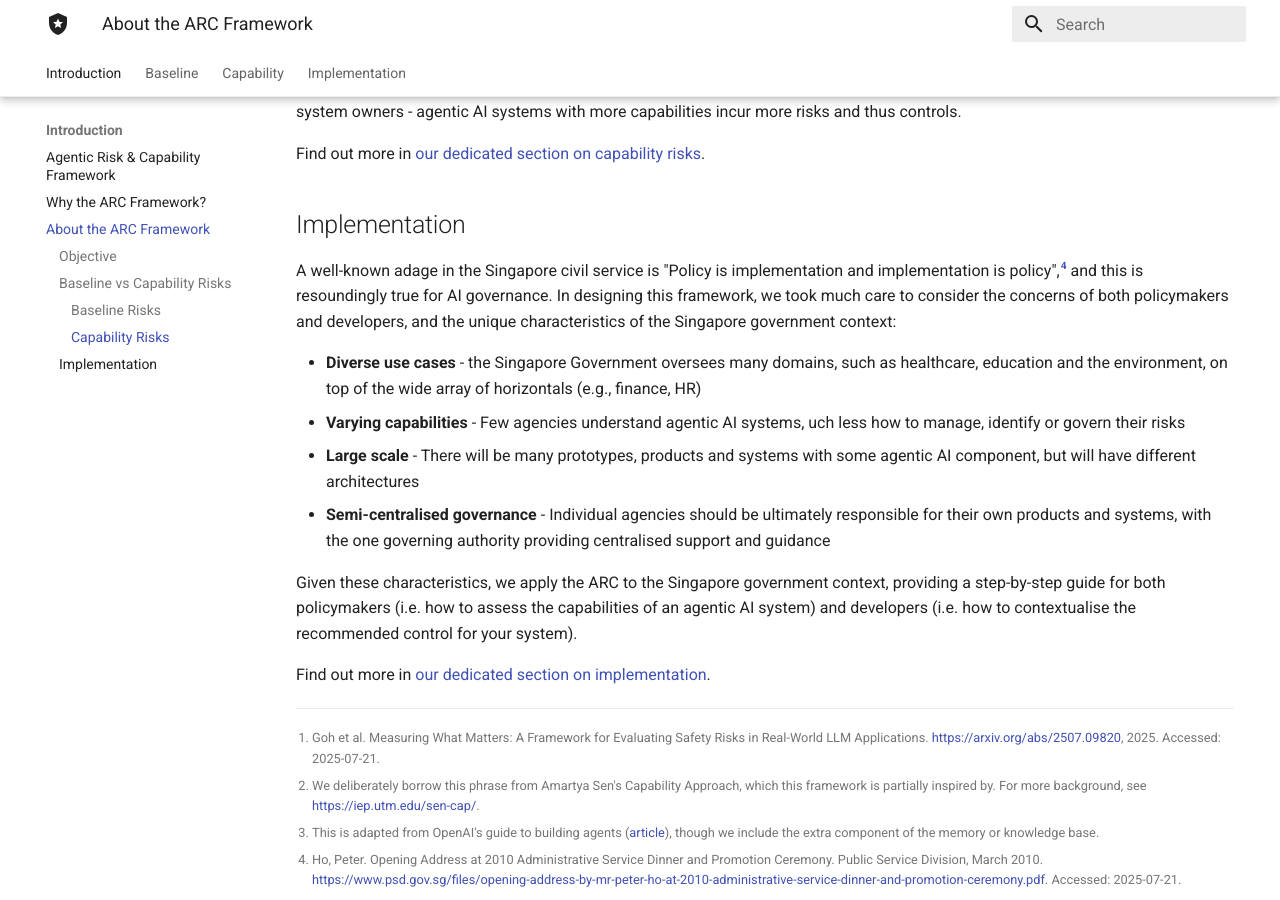
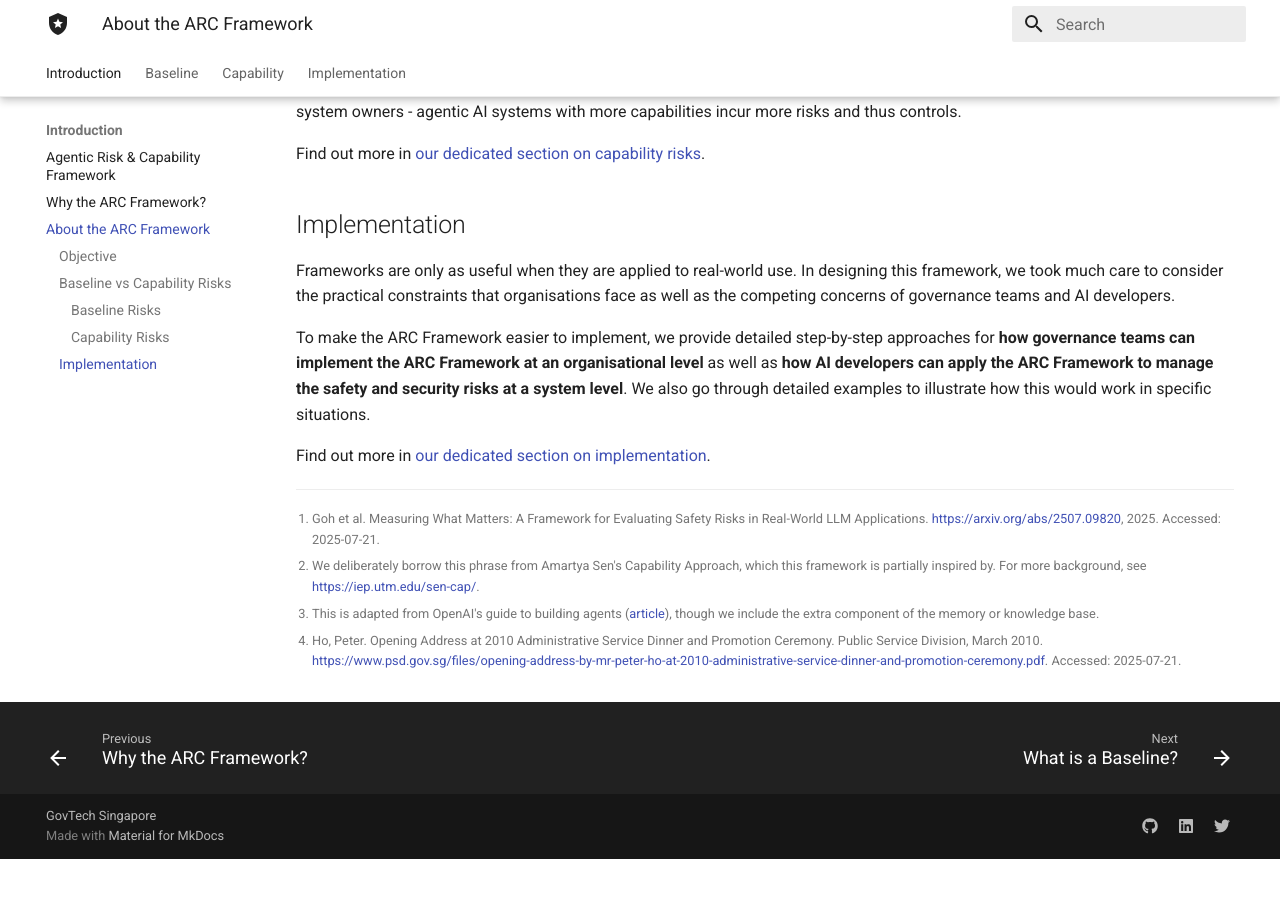
Before and after one commit to govtech-responsibleai/agentic-risk-capability-framework, an MkDocs documentation site: the page built from docs/intro/about_arc.md, in a window 1280 px wide and 900 px high, scrolled down 1315 px. Built offline with MkDocs 1.6.1 and Material for MkDocs 9.7.7, drawn with Linux system fonts in a browser that asks for light colours; after the commit the page ends 2174 px from its top, so only the background shows below that.

Commit message:
small fixes before sharing

```diff
--- a/docs/intro/about_arc.md
+++ b/docs/intro/about_arc.md
@@ -32,14 +32,11 @@ Find out more in [our dedicated section on capability risks](../capability/index
 
 ## Implementation
 
-A well-known adage in the Singapore civil service is "Policy is implementation and implementation is policy",[^4] and this is resoundingly true for AI governance. In designing this framework, we took much care to consider the concerns of both policymakers and developers, and the unique characteristics of the Singapore government context:
+Frameworks are only as useful when they are applied to real-world use. In designing this framework, we took much care to consider the practical constraints that organisations face as well as the competing concerns of governance teams and AI developers.
 
-- **Diverse use cases** - the Singapore Government oversees many domains, such as healthcare, education and the environment, on top of the wide array of horizontals (e.g., finance, HR)
-- **Varying capabilities** - Few agencies understand agentic AI systems, uch less how to manage, identify or govern their risks
-- **Large scale** - There will be many prototypes, products and systems with some agentic AI component, but will have different architectures
-- **Semi-centralised governance** - Individual agencies should be ultimately responsible for their own products and systems, with the one governing authority providing centralised support and guidance
+To make the ARC Framework easier to implement, we provide detailed step-by-step approaches for **how governance teams can implement the ARC Framework at an organisational level** as well as **how AI developers can apply the ARC Framework to manage the safety and security risks at a system level**. We also go through detailed examples to illustrate how this would work in specific situations.
 
-Given these characteristics, we apply the ARC to the Singapore government context, providing a step-by-step guide for both policymakers (i.e. how to assess the capabilities of an agentic AI system) and developers (i.e. how to contextualise the recommended control for your system).
+Find out more in [our dedicated section on implementation](../implementation/index.md).
 
 <!-- to ensure that the framework strikes an appropriate balance between:
 * Thoroughly mapping out the risk landscape, and not being too inflexible to changes
@@ -47,8 +44,6 @@ Given these characteristics, we apply the ARC to the Singapore government contex
 * Providing meaningful guidance on the risks and controls, and not being too prescriptive
 * Making it scalable at an organisation-level, and not simply being a paper exercise -->
 
-Find out more in [our dedicated section on implementation](../implementation/index.md).
-
  <!--- Footnotes below --->
 
 [^1]: Goh et al. Measuring What Matters: A Framework for Evaluating Safety Risks in Real-World LLM Applications. <https://arxiv.org/abs/2507.09820>, 2025. Accessed: 2025-07-21.
```
Also changed, not shown: docs/implementation/for-ai-developers.md (+2 -2 lines), docs/implementation/for-governance-teams.md (+14 -4 lines), docs/implementation/index.md (+5 -2 lines), docs/index.md (+2 -0 lines), docs/intro/why_arc.md (+1 -1 lines), 1 other file.
